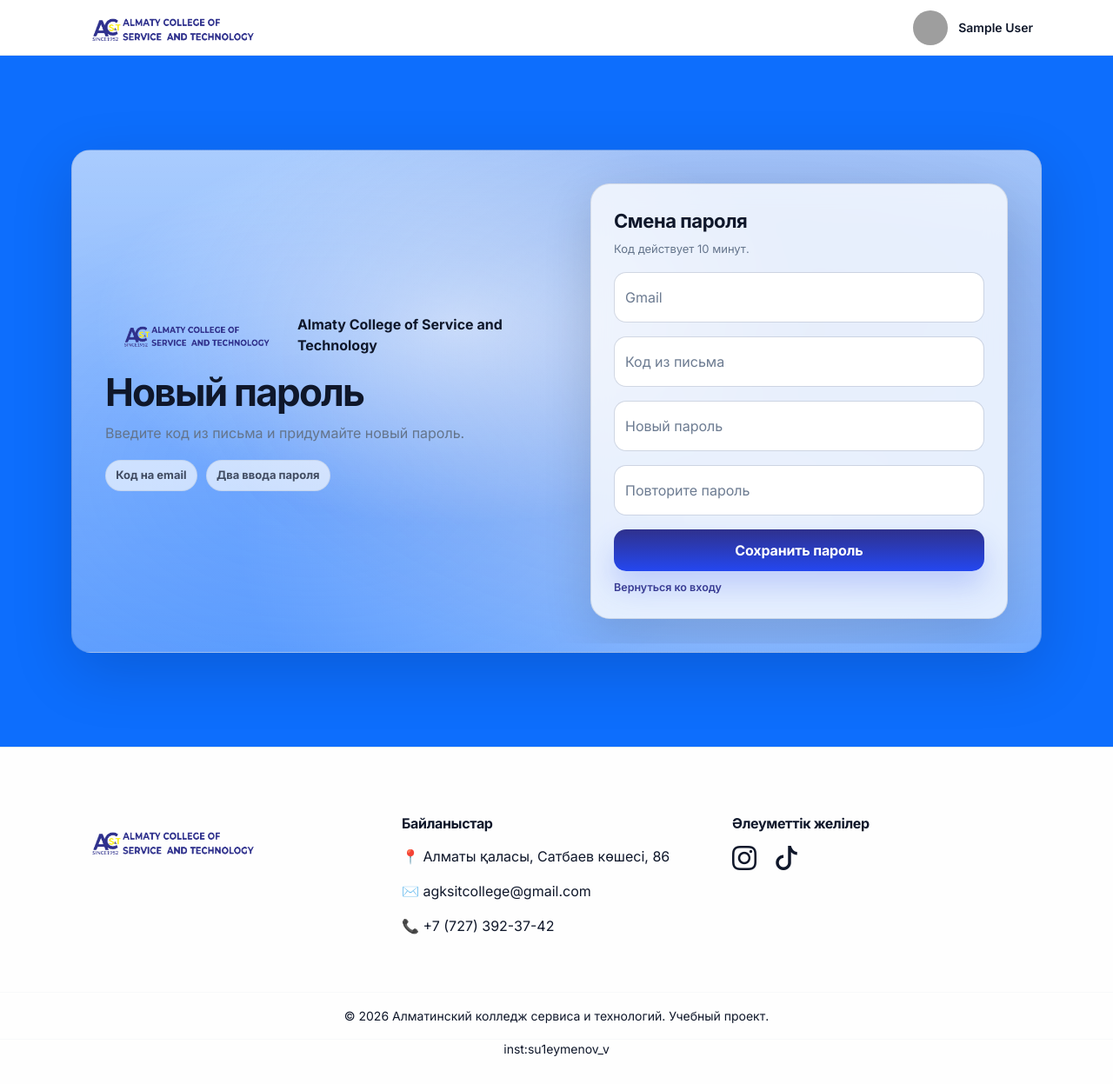
After one commit to Asylymmm/college-requests, a Flask app: page /reset-password in a window 1280 px wide. The commit adds this page. Shown: the whole page at 87% size. Run offline with Flask 3, Linux system fonts and the light colour scheme; the visitor is signed in with stand-in values (Sample User, id 1); parts of the project's set-up code (start-up, migrations or seed data) failed here and were passed over; some libraries are stand-ins or nearby versions; grey boxes are pictures that could not be loaded.

Commit message:
Add password reset flow and profile updates

```diff
--- a/app.py
+++ b/app.py
@@ -43,6 +43,40 @@ def send_email_code(to_email: str, code: str):
     msg.add_alternative(f"""
     <div style="font-family:Arial,sans-serif;font-size:16px">
       <p>Ваш код подтверждения:</p>
+      <h2 style="letter-spacing:2px">{code}</h2>
+      <p>Код действует 10 минут.</p>
+    </div>
+    """, subtype="html")
+
+    with smtplib.SMTP(smtp_host, smtp_port) as s:
+        s.ehlo()
+        s.starttls()
+        s.login(smtp_user, smtp_pass)
+        s.send_message(msg)
+
+
+def send_password_reset_code(to_email: str, code: str):
+    """
+    Отправка кода для сброса пароля через SMTP.
+    Использует те же переменные окружения, что и send_email_code.
+    """
+    smtp_host = os.getenv("SMTP_HOST")
+    smtp_port = int(os.getenv("SMTP_PORT", "587"))
+    smtp_user = os.getenv("SMTP_USER")
+    smtp_pass = os.getenv("SMTP_PASS")
+    mail_from = os.getenv("MAIL_FROM")
+
+    if not all([smtp_host, smtp_user, smtp_pass, mail_from]):
+        raise RuntimeError("Нет SMTP_HOST/SMTP_USER/SMTP_PASS/MAIL_FROM в переменных окружения")
+
+    msg = EmailMessage()
+    msg["Subject"] = "Код для сброса пароля"
+    msg["From"] = mail_from
+    msg["To"] = to_email
+    msg.set_content(f"Ваш код для сброса пароля: {code}\nКод действует 10 минут.")
+    msg.add_alternative(f"""
+    <div style="font-family:Arial,sans-serif;font-size:16px">
+      <p>Ваш код для сброса пароля:</p>
       <h2 style="letter-spacing:2px">{code}</h2>
       <p>Код действует 10 минут.</p>
     </div>
@@ -153,6 +187,93 @@ def request_email_code(conn, user_id: int, email: str):
     return True, 0
 
 
+def create_password_reset_code(conn, user_id: int, email: str):
+    code = f"{random.randint(100000, 999999)}"
+    code_hash = generate_password_hash(code)
+    expires_at = datetime.utcnow() + timedelta(minutes=10)
+    created_at = datetime.utcnow()
+
+    cur = conn.cursor()
+    cur.execute(sql("DELETE FROM password_reset_codes WHERE user_id=?"), (user_id,))
+    cur.execute(sql("""
+        INSERT INTO password_reset_codes (user_id, code_hash, expires_at, created_at)
+        VALUES (?, ?, ?, ?)
+    """), (user_id, code_hash, expires_at, created_at))
+    conn.commit()
+
+    send_password_reset_code(email, code)
+
+
+def get_last_password_reset_time(conn, user_id: int):
+    cur = conn.cursor()
+    cur.execute(sql("""
+        SELECT created_at
+        FROM password_reset_codes
+        WHERE user_id=?
+        ORDER BY created_at DESC
+        LIMIT 1
+    """), (user_id,))
+    row = cur.fetchone()
+    if not row:
+        return None
+
+    created_at = row["created_at"] if hasattr(row, "keys") else row[0]
+    if isinstance(created_at, str):
+        try:
+            created_at = datetime.fromisoformat(created_at)
+        except Exception:
+            return None
+    return created_at
+
+
+def request_password_reset_code(conn, user_id: int, email: str):
+    last_sent_at = get_last_password_reset_time(conn, user_id)
+    if last_sent_at:
+        elapsed = (datetime.utcnow() - last_sent_at).total_seconds()
+        remaining = int(PASSWORD_RESET_COOLDOWN_SECONDS - elapsed)
+        if remaining > 0:
+            return False, remaining
+
+    create_password_reset_code(conn, user_id, email)
+    return True, 0
+
+
+def verify_password_reset_code(conn, user_id: int, code: str) -> bool:
+    cur = conn.cursor()
+    cur.execute(sql("""
+        SELECT code_hash, expires_at
+        FROM password_reset_codes
+        WHERE user_id=?
+        ORDER BY created_at DESC
+        LIMIT 1
+    """), (user_id,))
+    row = cur.fetchone()
+
+    if not row:
+        return False
+
+    code_hash = row["code_hash"] if hasattr(row, "keys") else row[0]
+    expires_at = row["expires_at"] if hasattr(row, "keys") else row[1]
+
+    if isinstance(expires_at, str):
+        try:
+            expires_at = datetime.fromisoformat(expires_at)
+        except Exception:
+            return False
+    elif isinstance(expires_at, (int, float)):
+        expires_at = datetime.utcfromtimestamp(expires_at)
+
+    if datetime.utcnow() > expires_at:
+        return False
+
+    if not check_password_hash(code_hash, code):
+        return False
+
+    cur.execute(sql("DELETE FROM password_reset_codes WHERE user_id=?"), (user_id,))
+    conn.commit()
+    return True
+
+
 def login_required(f):
     @wraps(f)
     def w(*args, **kwargs):
@@ -189,6 +310,7 @@ STAFF_REGISTER_CODE = require_env("STAFF_REGISTER_CODE")
 
 ALLOWED_AVATAR_EXT = {"png", "jpg", "jpeg", "webp"}
 EMAIL_CODE_COOLDOWN_SECONDS = 60
+PASSWORD_RESET_COOLDOWN_SECONDS = 60
 app.config["MAX_CONTENT_LENGTH"] = 2 * 1024 * 1024  # 2MB
 
 BASE_DIR = Path(__file__).resolve().parent
@@ -240,6 +362,7 @@ def init_db():
         approved INTEGER NOT NULL DEFAULT 1,
 
         username TEXT UNIQUE,
+        last_username_change TIMESTAMP,
         avatar TEXT,
         group_name TEXT,
         birth_date DATE,
@@ -266,6 +389,16 @@ def init_db():
 
     cur.execute(sql("""
     CREATE TABLE IF NOT EXISTS email_codes (
+        id SERIAL PRIMARY KEY,
+        user_id INTEGER NOT NULL REFERENCES users(id) ON DELETE CASCADE,
+        code_hash TEXT NOT NULL,
+        expires_at TIMESTAMP NOT NULL,
+        created_at TIMESTAMP NOT NULL
+    )
+    """))
+
+    cur.execute(sql("""
+    CREATE TABLE IF NOT EXISTS password_reset_codes (
         id SERIAL PRIMARY KEY,
         user_id INTEGER NOT NULL REFERENCES users(id) ON DELETE CASCADE,
         code_hash TEXT NOT NULL,
@@ -333,6 +466,25 @@ def migrate_email_codes():
     conn.close()
 
 
+def migrate_username_change():
+    conn = get_db()
+    cur = conn.cursor()
+
+    is_pg = bool(os.getenv("DATABASE_URL"))
+
+    if is_pg:
+        cur.execute("ALTER TABLE users ADD COLUMN IF NOT EXISTS last_username_change TIMESTAMP")
+    else:
+        cur.execute("PRAGMA table_info(users)")
+        cols = [r[1] for r in cur.fetchall()]
+
+        if "last_username_change" not in cols:
+            cur.execute("ALTER TABLE users ADD COLUMN last_username_change TIMESTAMP")
+
+    conn.commit()
+    conn.close()
+
+
 def calc_age(birth_date_val):
     # birth_date_val в Postgres row_factory=dict_row обычно будет date или None
     if not birth_date_val:
@@ -347,6 +499,37 @@ def calc_age(birth_date_val):
 
     today = date.today()
     return today.year - b.year - ((today.month, today.day) < (b.month, b.day))
+
+
+def parse_db_datetime(val):
+    if not val:
+        return None
+    if isinstance(val, datetime):
+        return val
+    if isinstance(val, str):
+        try:
+            return datetime.fromisoformat(val)
+        except Exception:
+            return None
+    return None
+
+
+def username_change_allowed(username_value, last_change_val):
+    if not username_value:
+        return True, None
+
+    last_change = parse_db_datetime(last_change_val)
+    if not last_change:
+        return True, None
+
+    next_allowed = last_change + timedelta(days=7)
+    now = datetime.utcnow()
+    if now >= next_allowed:
+        return True, None
+
+    remaining_seconds = int((next_allowed - now).total_seconds())
+    remaining_days = (remaining_seconds + 86399) // 86400
+    return False, max(1, remaining_days)
 
 
 def find_user(email, password):
@@ -460,7 +643,7 @@ def profile_edit():
     cur = conn.cursor()
 
     cur.execute(sql("""
-        SELECT id, full_name, email, role, username, avatar, group_name, birth_date, bio
+        SELECT id, full_name, email, role, username, last_username_change, avatar, group_name, birth_date, bio
         FROM users
         WHERE id=?
     """), (session["user_id"],))
@@ -496,9 +679,16 @@ def profile_edit():
         if not u["group_name"] and group_name_new:
             group_to_save = group_name_new
 
-        # username: выбрать можно только 1 раз + уникальность
+        # username: можно менять раз в 7 дней
         username_to_save = u["username"]
-        if not u["username"] and username_raw:
+        last_username_change_to_save = u["last_username_change"] if "last_username_change" in u.keys() else None
+        can_change_username, wait_days = username_change_allowed(username_to_save, last_username_change_to_save)
+
+        if username_raw and username_raw != username_to_save:
+            if not can_change_username:
+                conn.close()
+                return f"Ник можно менять раз в 7 дней. Подождите {wait_days} дн."
+
             if not USERNAME_RE.match(username_raw):
                 conn.close()
                 return "Ник: 3–20 символов, только a-z, 0-9 и _"
@@ -509,6 +699,7 @@ def profile_edit():
                 return "Этот ник уже занят"
 
             username_to_save = username_raw
+            last_username_change_to_save = datetime.utcnow()
 
         # обработка аватара
         avatar_rel = u["avatar"]
@@ -528,12 +719,13 @@ def profile_edit():
 
         cur.execute(sql("""
             UPDATE users
-            SET full_name=?, birth_date=?, username=?, bio=?, group_name=?, avatar=?
+            SET full_name=?, birth_date=?, username=?, last_username_change=?, bio=?, group_name=?, avatar=?
             WHERE id=?
         """), (
             full_name,
             birth_date,
             username_to_save,
+            last_username_change_to_save,
             bio,
             group_to_save,
             avatar_rel,
@@ -554,7 +746,10 @@ def profile_edit():
 
     age = calc_age(u["birth_date"])
     group_locked = bool(u["group_name"])
-    username_locked = bool(u["username"])
+    username_change_allowed_flag, username_wait_days = username_change_allowed(
+        u["username"],
+        u["last_username_change"] if "last_username_change" in u.keys() else None
+    )
     allowed_groups = ["2ВТ-9А2"]
 
     return render_template(
@@ -562,7 +757,8 @@ def profile_edit():
         u=u,
         age=age,
         group_locked=group_locked,
-        username_locked=username_locked,
+        username_change_allowed=username_change_allowed_flag,
+        username_wait_days=username_wait_days,
         allowed_groups=allowed_groups
     )
 
@@ -1052,6 +1248,85 @@ def verify_email():
     return render_template("verify_email.html", email=email_prefill)
 
 
+@app.route("/forgot-password", methods=["GET", "POST"])
+def forgot_password():
+    if request.method == "POST":
+        email = request.form.get("email", "").strip().lower()
+        if not email:
+            return render_template("forgot_password.html", error="Введите email")
+
+        conn = get_db()
+        cur = conn.cursor()
+        cur.execute(sql("SELECT id FROM users WHERE email=?"), (email,))
+        row = cur.fetchone()
+
+        if not row:
+            conn.close()
+            return render_template("forgot_password.html", info="Если такой email существует, код отправлен.")
+
+        user_id = row["id"] if hasattr(row, "keys") else row[0]
+        try:
+            sent, wait_seconds = request_password_reset_code(conn, user_id, email)
+        except Exception as e:
+            conn.close()
+            return render_template("forgot_password.html", error=f"Не удалось отправить код: {e}")
+
+        conn.close()
+        if sent:
+            return redirect(url_for("reset_password", email=email))
+
+        return render_template(
+            "forgot_password.html",
+            info=f"Код уже отправлен. Подождите {wait_seconds} сек.",
+            wait_seconds=wait_seconds,
+            email=email,
+        )
+
+    return render_template("forgot_password.html")
+
+
+@app.route("/reset-password", methods=["GET", "POST"])
+def reset_password():
+    email_prefill = request.args.get("email", "").strip().lower()
+
+    if request.method == "POST":
+        email = request.form.get("email", "").strip().lower()
+        code = request.form.get("code", "").strip()
+        password1 = request.form.get("password1", "").strip()
+        password2 = request.form.get("password2", "").strip()
+
+        if not email:
+            return render_template("reset_password.html", error="Введите email", email=email)
+        if not code:
+            return render_template("reset_password.html", error="Введите код из письма", email=email)
+        if not password1 or not password2:
+            return render_template("reset_password.html", error="Введите новый пароль два раза", email=email)
+        if password1 != password2:
+            return render_template("reset_password.html", error="Пароли не совпадают", email=email)
+
+        conn = get_db()
+        cur = conn.cursor()
+        cur.execute(sql("SELECT id FROM users WHERE email=?"), (email,))
+        row = cur.fetchone()
+        if not row:
+            conn.close()
+            return render_template("reset_password.html", error="Пользователь не найден", email=email)
+
+        user_id = row["id"] if hasattr(row, "keys") else row[0]
+        ok = verify_password_reset_code(conn, user_id, code)
+        if not ok:
+            conn.close()
+            return render_template("reset_password.html", error="Неверный или просроченный код", email=email)
+
+        cur.execute(sql("UPDATE users SET password=? WHERE id=?"), (generate_password_hash(password1), user_id))
+        conn.commit()
+        conn.close()
+
+        return redirect(url_for("login"))
+
+    return render_template("reset_password.html", email=email_prefill)
+
+
 @app.route("/register", methods=["GET", "POST"])
 def register():
     if request.method == "POST":
@@ -1118,6 +1393,7 @@ def logout():
 init_db()
 migrate_email_confirm()
 migrate_email_codes()
+migrate_username_change()
 ensure_admin_exists()
 ensure_test_users()
 
--- a/templates/login.html
+++ b/templates/login.html
@@ -59,9 +59,7 @@
           <button class="btn-premium" type="submit">Войти</button>
 
           <div class="helper-line">
-            <span>Забыли пароль?</span>
-            <span>Напишите: <a href="mailto:agksitcollege@gmail.com">agksitcollege@gmail.com</a></span>
-            <span>или позвоните: <a href="tel:+77273923742">+7 (727) 392-37-42</a></span>
+            <a href="/forgot-password">Забыли пароль?</a>
           </div>
         </form>
       </div>
--- /dev/null
+++ b/templates/reset_password.html
@@ -0,0 +1,102 @@
+{% extends 'base.html' %}
+{% block title %}Новый пароль{% endblock %}
+
+{% block content %}
+<section class="hero-section">
+  <div class="hero-shell">
+    <div class="hero-grid">
+
+      <div>
+        <div class="hero-brand">
+          <img src="{{ url_for('static', filename='logo.png') }}" alt="Логотип">
+          <div class="fw-bold">Almaty College of Service and Technology</div>
+        </div>
+
+        <h1 class="hero-title">Новый пароль</h1>
+        <p class="hero-subtitle">
+          Введите код из письма и придумайте новый пароль.
+        </p>
+
+        <div class="hero-badges">
+          <span class="badge-soft">Код на email</span>
+          <span class="badge-soft">Два ввода пароля</span>
+        </div>
+      </div>
+
+      <div class="card-glass">
+        <div class="card-title">Смена пароля</div>
+        <div class="card-note">Код действует 10 минут.</div>
+
+        {% if error %}
+          <div class="alert alert-danger" style="margin-bottom:15px;">
+            {{ error }}
+          </div>
+        {% endif %}
+        {% if info %}
+          <div class="alert alert-info" style="margin-bottom:15px;">
+            {{ info }}
+          </div>
+        {% endif %}
+
+        <form method="post">
+          <div class="form-floating mb-3">
+            <input
+              class="form-control"
+              id="email"
+              name="email"
+              placeholder="Email"
+              value="{{ email or '' }}"
+              required
+            >
+            <label for="email">Gmail</label>
+          </div>
+
+          <div class="form-floating mb-3">
+            <input
+              class="form-control"
+              id="code"
+              name="code"
+              placeholder="Код"
+              required
+            >
+            <label for="code">Код из письма</label>
+          </div>
+
+          <div class="form-floating mb-3">
+            <input
+              class="form-control"
+              id="password1"
+              name="password1"
+              type="password"
+              placeholder="Новый пароль"
+              required
+            >
+            <label for="password1">Новый пароль</label>
+          </div>
+
+          <div class="form-floating mb-3">
+            <input
+              class="form-control"
+              id="password2"
+              name="password2"
+              type="password"
+              placeholder="Повторите пароль"
+              required
+            >
+            <label for="password2">Повторите пароль</label>
+          </div>
+
+          <button class="btn-premium" type="submit">
+            Сохранить пароль
+          </button>
+
+          <div class="helper-line">
+            <a href="/login">Вернуться ко входу</a>
+          </div>
+        </form>
+      </div>
+
+    </div>
+  </div>
+</section>
+{% endblock %}
```
Also changed, not shown: static/style.css (+34 -0 lines), templates/forgot_password.html (added, +67 -0 lines), templates/profile.html (+26 -11 lines), templates/profile_edit.html (+7 -5 lines).
